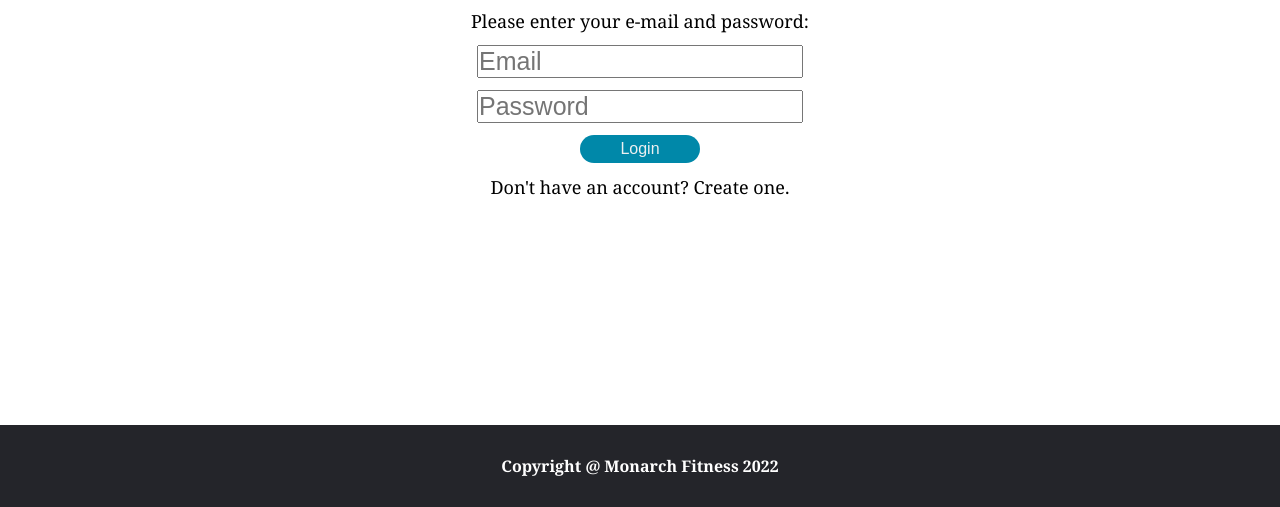
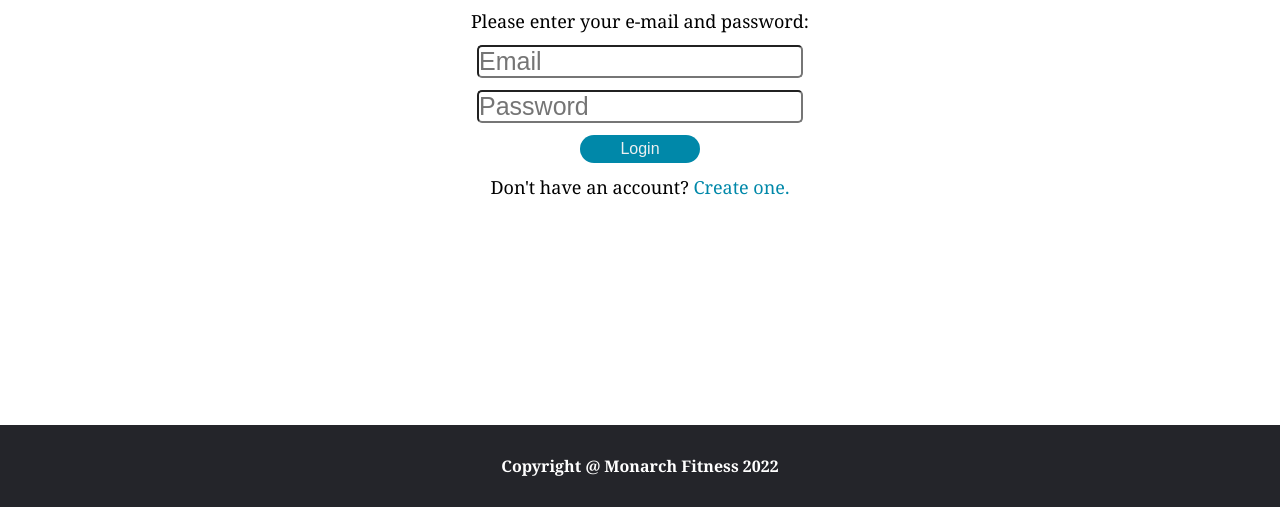
Before and after one commit to aleckayCODES/monarchProject, a plain HTML site: page pages/signUp.html in a window 1280 px wide. In both pictures the pointer is over the link "Create one.". Shown: the part 293-800 px from the top of the page. Drawn offline with Linux system fonts and the light colour scheme.

Commit message:
Add hover color to link and round input corners

```diff
--- a/style.css
+++ b/style.css
@@ -130,6 +130,7 @@ footer.container {
     }
  }
 
+ /* Contact Page */
  .login-container {
     box-sizing: border-box;
     display: flex;
@@ -152,8 +153,13 @@ footer.container {
 
  .login-container input {
     font-size: 25px;
+    border-radius: 5px;
  }
 
  .login-container button {
     padding: 5px 40px;
  }
+
+ .login-container a:hover {
+    color: #0088a9;
+ }
```
